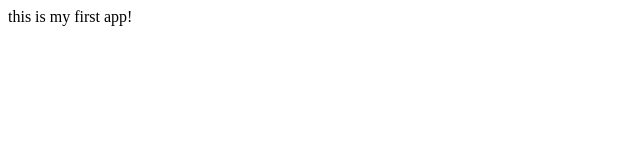
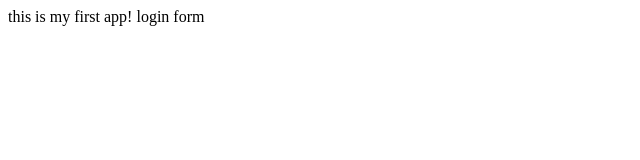
Before and after one commit to teacom/myappsample, a plain HTML site: page index.html in a window 1280 px wide. Shown: the full height of the page, 0-640 px from the left. Drawn offline with Linux system fonts and the light colour scheme.

Commit message:
login form

```diff
--- /dev/null
+++ b/dir2/app2.js
@@ -0,0 +1 @@
+console.log(123)
--- a/index.html
+++ b/index.html
@@ -5,5 +5,6 @@
 </head>
 <body>
   this is my first app!
+  login form
 </body>
 </html>
```
Also changed, not shown: log.txt (added), login.html (added).
